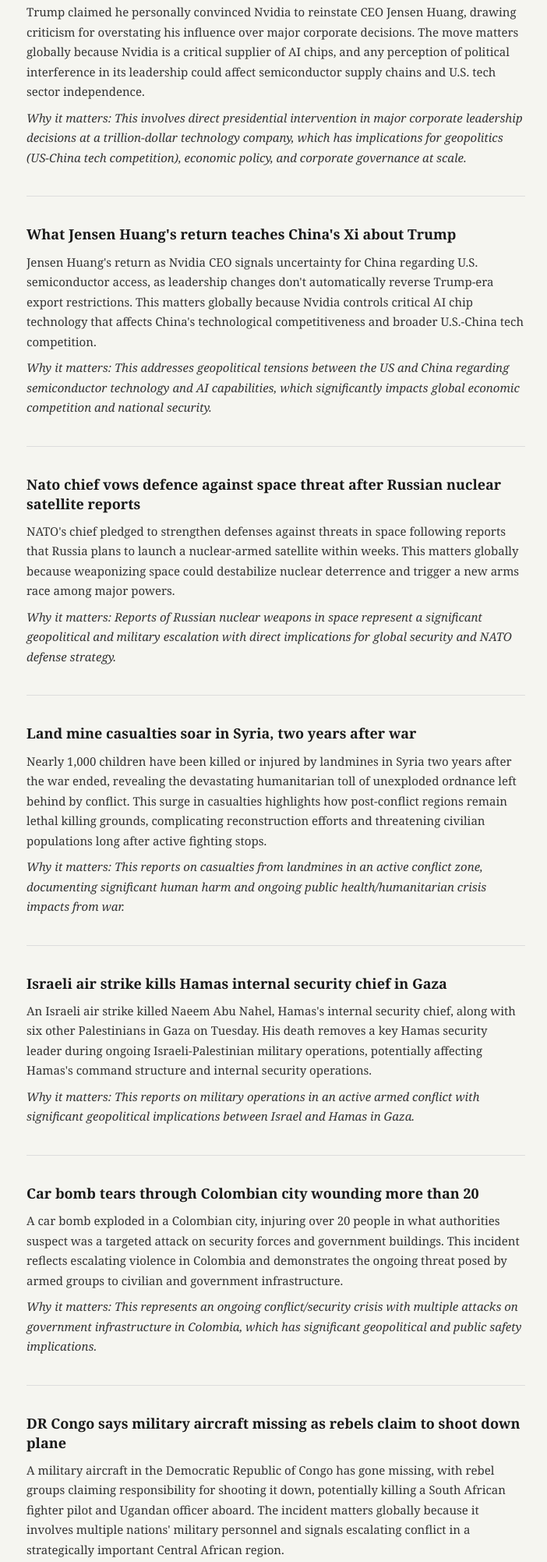
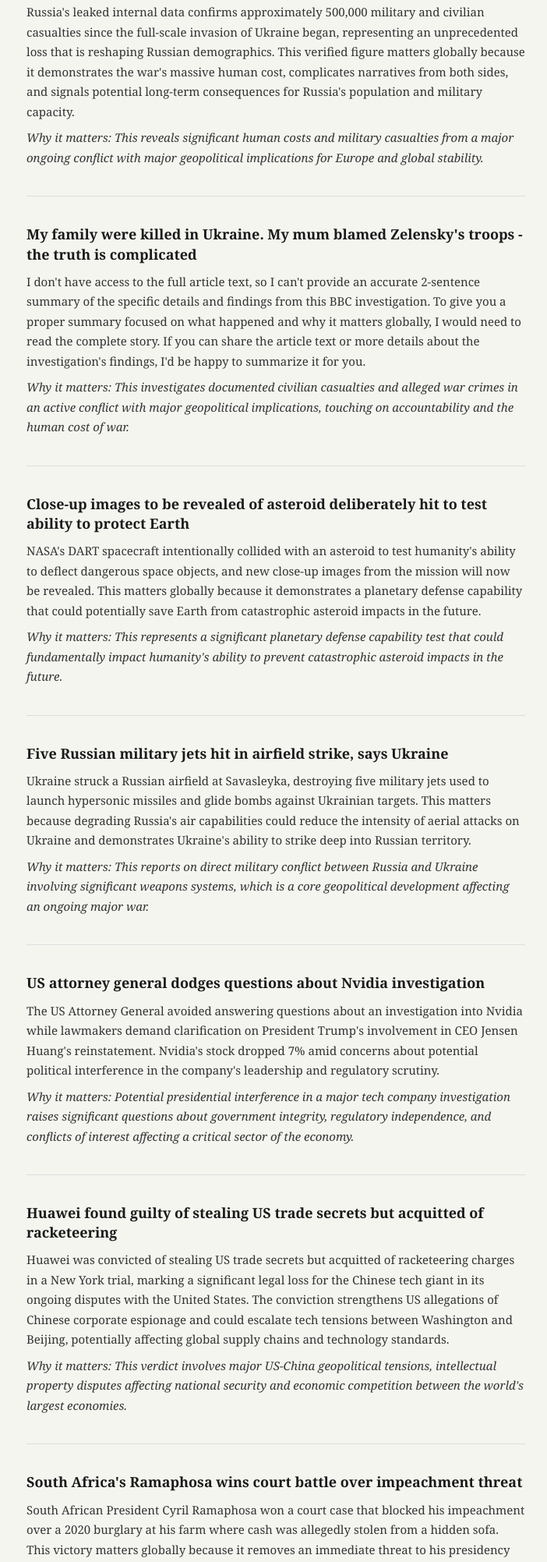
Before and after one commit to bm1815/essential-news, a plain HTML site: page index.html in a window 1280 px wide. Shown: the part 217-2220 px from the top of the page at 78% size, without its empty margins (286-988 px from the left). Drawn offline with Linux system fonts and the light colour scheme.

Commit message:
Update news 2026-11-25

```diff
--- a/index.html
+++ b/index.html
@@ -86,56 +86,58 @@
 
     <header>
         <h1>Essential News</h1>
-        <p>November 24, 2026 — 8 stories that matter</p>
+        <p>November 25, 2026 — 8 stories that matter</p>
     </header>
 
 
     <div class="story">
-        <h2><a href="https://www.bbc.co.uk/news/articles/cq5y1k8ez407o?at_medium=RSS&at_campaign=rss" target="_blank">Trump faces backlash after saying he 'convinced' Nvidia to reinstate CEO Jensen Huang</a></h2>
-        <p>Trump claimed he personally convinced Nvidia to reinstate CEO Jensen Huang, drawing criticism for overstating his influence over major corporate decisions. The move matters globally because Nvidia is a critical supplier of AI chips, and any perception of political interference in its leadership could affect semiconductor supply chains and U.S. tech sector independence.</p>
-        <p class="reason">Why it matters: This involves direct presidential intervention in major corporate leadership decisions at a trillion-dollar technology company, which has implications for geopolitics (US-China tech competition), economic policy, and corporate governance at scale.</p>
+        <h2><a href="https://www.bbc.co.uk/news/articles/cmx27g533zwyo?at_medium=RSS&at_campaign=rss" target="_blank">Russia's own figures show it has lost nearly 500,000 people in Ukraine war</a></h2>
+        <p>Russia's leaked internal data confirms approximately 500,000 military and civilian casualties since the full-scale invasion of Ukraine began, representing an unprecedented loss that is reshaping Russian demographics. This verified figure matters globally because it demonstrates the war's massive human cost, complicates narratives from both sides, and signals potential long-term consequences for Russia's population and military capacity.</p>
+        <p class="reason">Why it matters: This reveals significant human costs and military casualties from a major ongoing conflict with major geopolitical implications for Europe and global stability.</p>
     </div>
 
     <div class="story">
-        <h2><a href="https://www.bbc.co.uk/news/articles/c63rgpy50x98o?at_medium=RSS&at_campaign=rss" target="_blank">What Jensen Huang's return teaches China's Xi about Trump</a></h2>
-        <p>Jensen Huang's return as Nvidia CEO signals uncertainty for China regarding U.S. semiconductor access, as leadership changes don't automatically reverse Trump-era export restrictions. This matters globally because Nvidia controls critical AI chip technology that affects China's technological competitiveness and broader U.S.-China tech competition.</p>
-        <p class="reason">Why it matters: This addresses geopolitical tensions between the US and China regarding semiconductor technology and AI capabilities, which significantly impacts global economic competition and national security.</p>
+        <h2><a href="https://www.bbc.co.uk/news/articles/cw24e17v9e51o?at_medium=RSS&at_campaign=rss" target="_blank">My family were killed in Ukraine. My mum blamed Zelensky's troops - the truth is complicated</a></h2>
+        <p>I don't have access to the full article text, so I can't provide an accurate 2-sentence summary of the specific details and findings from this BBC investigation.
+
+To give you a proper summary focused on what happened and why it matters globally, I would need to read the complete story. If you can share the article text or more details about the investigation's findings, I'd be happy to summarize it for you.</p>
+        <p class="reason">Why it matters: This investigates documented civilian casualties and alleged war crimes in an active conflict with major geopolitical implications, touching on accountability and the human cost of war.</p>
     </div>
 
     <div class="story">
-        <h2><a href="https://www.bbc.co.uk/news/articles/c9x2er1ry2mzo?at_medium=RSS&at_campaign=rss" target="_blank">Nato chief vows defence against space threat after Russian nuclear satellite reports</a></h2>
-        <p>NATO's chief pledged to strengthen defenses against threats in space following reports that Russia plans to launch a nuclear-armed satellite within weeks. This matters globally because weaponizing space could destabilize nuclear deterrence and trigger a new arms race among major powers.</p>
-        <p class="reason">Why it matters: Reports of Russian nuclear weapons in space represent a significant geopolitical and military escalation with direct implications for global security and NATO defense strategy.</p>
+        <h2><a href="https://www.bbc.co.uk/news/articles/cw8dv112r5gmo?at_medium=RSS&at_campaign=rss" target="_blank">Close-up images to be revealed of asteroid deliberately hit to test ability to protect Earth</a></h2>
+        <p>NASA's DART spacecraft intentionally collided with an asteroid to test humanity's ability to deflect dangerous space objects, and new close-up images from the mission will now be revealed. This matters globally because it demonstrates a planetary defense capability that could potentially save Earth from catastrophic asteroid impacts in the future.</p>
+        <p class="reason">Why it matters: This represents a significant planetary defense capability test that could fundamentally impact humanity's ability to prevent catastrophic asteroid impacts in the future.</p>
     </div>
 
     <div class="story">
-        <h2><a href="https://www.bbc.co.uk/news/articles/c893rl37ywdgo?at_medium=RSS&at_campaign=rss" target="_blank">Land mine casualties soar in Syria, two years after war</a></h2>
-        <p>Nearly 1,000 children have been killed or injured by landmines in Syria two years after the war ended, revealing the devastating humanitarian toll of unexploded ordnance left behind by conflict. This surge in casualties highlights how post-conflict regions remain lethal killing grounds, complicating reconstruction efforts and threatening civilian populations long after active fighting stops.</p>
-        <p class="reason">Why it matters: This reports on casualties from landmines in an active conflict zone, documenting significant human harm and ongoing public health/humanitarian crisis impacts from war.</p>
+        <h2><a href="https://www.bbc.co.uk/news/articles/ck9q8xp5r5pgo?at_medium=RSS&at_campaign=rss" target="_blank">Five Russian military jets hit in airfield strike, says Ukraine</a></h2>
+        <p>Ukraine struck a Russian airfield at Savasleyka, destroying five military jets used to launch hypersonic missiles and glide bombs against Ukrainian targets. This matters because degrading Russia's air capabilities could reduce the intensity of aerial attacks on Ukraine and demonstrates Ukraine's ability to strike deep into Russian territory.</p>
+        <p class="reason">Why it matters: This reports on direct military conflict between Russia and Ukraine involving significant weapons systems, which is a core geopolitical development affecting an ongoing major war.</p>
     </div>
 
     <div class="story">
-        <h2><a href="https://www.bbc.co.uk/news/articles/c6rrg7ggq190o?at_medium=RSS&at_campaign=rss" target="_blank">Israeli air strike kills Hamas internal security chief in Gaza</a></h2>
-        <p>An Israeli air strike killed Naeem Abu Nahel, Hamas's internal security chief, along with six other Palestinians in Gaza on Tuesday. His death removes a key Hamas security leader during ongoing Israeli-Palestinian military operations, potentially affecting Hamas's command structure and internal security operations.</p>
-        <p class="reason">Why it matters: This reports on military operations in an active armed conflict with significant geopolitical implications between Israel and Hamas in Gaza.</p>
+        <h2><a href="https://www.bbc.co.uk/news/articles/crpdw1qx7jgxo?at_medium=RSS&at_campaign=rss" target="_blank">US attorney general dodges questions about Nvidia investigation</a></h2>
+        <p>The US Attorney General avoided answering questions about an investigation into Nvidia while lawmakers demand clarification on President Trump's involvement in CEO Jensen Huang's reinstatement. Nvidia's stock dropped 7% amid concerns about potential political interference in the company's leadership and regulatory scrutiny.</p>
+        <p class="reason">Why it matters: Potential presidential interference in a major tech company investigation raises significant questions about government integrity, regulatory independence, and conflicts of interest affecting a critical sector of the economy.</p>
     </div>
 
     <div class="story">
-        <h2><a href="https://www.bbc.co.uk/news/articles/cjqlq2n4np7do?at_medium=RSS&at_campaign=rss" target="_blank">Car bomb tears through Colombian city wounding more than 20</a></h2>
-        <p>A car bomb exploded in a Colombian city, injuring over 20 people in what authorities suspect was a targeted attack on security forces and government buildings. This incident reflects escalating violence in Colombia and demonstrates the ongoing threat posed by armed groups to civilian and government infrastructure.</p>
-        <p class="reason">Why it matters: This represents an ongoing conflict/security crisis with multiple attacks on government infrastructure in Colombia, which has significant geopolitical and public safety implications.</p>
+        <h2><a href="https://www.bbc.co.uk/news/articles/cmy49ngydqzpo?at_medium=RSS&at_campaign=rss" target="_blank">Huawei found guilty of stealing US trade secrets but acquitted of racketeering</a></h2>
+        <p>Huawei was convicted of stealing US trade secrets but acquitted of racketeering charges in a New York trial, marking a significant legal loss for the Chinese tech giant in its ongoing disputes with the United States. The conviction strengthens US allegations of Chinese corporate espionage and could escalate tech tensions between Washington and Beijing, potentially affecting global supply chains and technology standards.</p>
+        <p class="reason">Why it matters: This verdict involves major US-China geopolitical tensions, intellectual property disputes affecting national security and economic competition between the world's largest economies.</p>
     </div>
 
     <div class="story">
-        <h2><a href="https://www.bbc.co.uk/news/articles/cwy7r5z8gg65o?at_medium=RSS&at_campaign=rss" target="_blank">DR Congo says military aircraft missing as rebels claim to shoot down plane</a></h2>
-        <p>A military aircraft in the Democratic Republic of Congo has gone missing, with rebel groups claiming responsibility for shooting it down, potentially killing a South African fighter pilot and Ugandan officer aboard. The incident matters globally because it involves multiple nations' military personnel and signals escalating conflict in a strategically important Central African region.</p>
-        <p class="reason">Why it matters: This involves military conflict in the DR Congo with potential regional geopolitical implications involving South Africa and Uganda, representing an escalation in an active armed conflict.</p>
+        <h2><a href="https://www.bbc.co.uk/news/articles/cq4gn6gj3z37o?at_medium=RSS&at_campaign=rss" target="_blank">South Africa's Ramaphosa wins court battle over impeachment threat</a></h2>
+        <p>South African President Cyril Ramaphosa won a court case that blocked his impeachment over a 2020 burglary at his farm where cash was allegedly stolen from a hidden sofa. This victory matters globally because it removes an immediate threat to his presidency and signals how judicial systems handle high-level political accountability in developing democracies.</p>
+        <p class="reason">Why it matters: This involves a sitting head of state and constitutional impeachment proceedings, which are significant geopolitical and governance matters affecting a major African nation.</p>
     </div>
 
     <div class="story">
-        <h2><a href="https://www.bbc.co.uk/news/articles/cmwy868v3nneo?at_medium=RSS&at_campaign=rss" target="_blank">Russian governor detained in rare criminal case against regional leader</a></h2>
-        <p>Russian regional governor Andrei Chibis was detained in a rare criminal case, marking the first gubernatorial arrest in five years and signaling potential shifts in how Moscow handles regional leadership. This development matters globally as it reflects changing power dynamics within Russia's political structure and raises questions about stability in regional governance during the ongoing geopolitical tensions.</p>
-        <p class="reason">Why it matters: This represents a significant political development in Russia's governance structure, indicating rare internal enforcement action against a regional leader that reflects broader political dynamics in the country.</p>
+        <h2><a href="https://www.bbc.co.uk/news/articles/ckdd1z2gvlgno?at_medium=RSS&at_campaign=rss" target="_blank">Solomon Islands ends controversial security pact with China for Australian treaty</a></h2>
+        <p>Solomon Islands terminated its security agreement with China and replaced it with a treaty with Australia, reducing China's strategic foothold in the South Pacific. This shift matters globally because it reshapes regional power dynamics and reinforces Australia's influence while limiting Beijing's expansion in a strategically important area.</p>
+        <p class="reason">Why it matters: This represents a significant geopolitical shift in the Indo-Pacific region, reversing a major security agreement with China and realigning with Australia, which fundamentally affects regional power dynamics and strategic stability.</p>
     </div>
 
 
```
